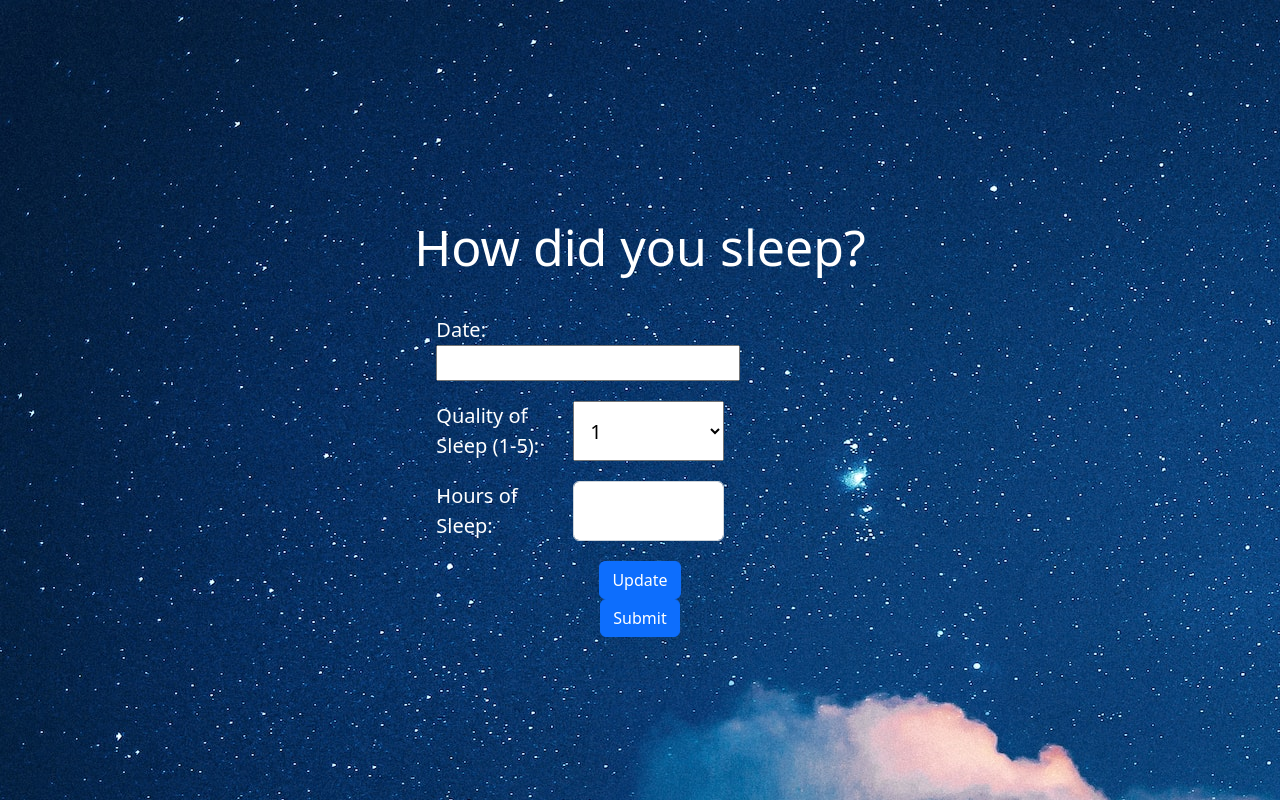
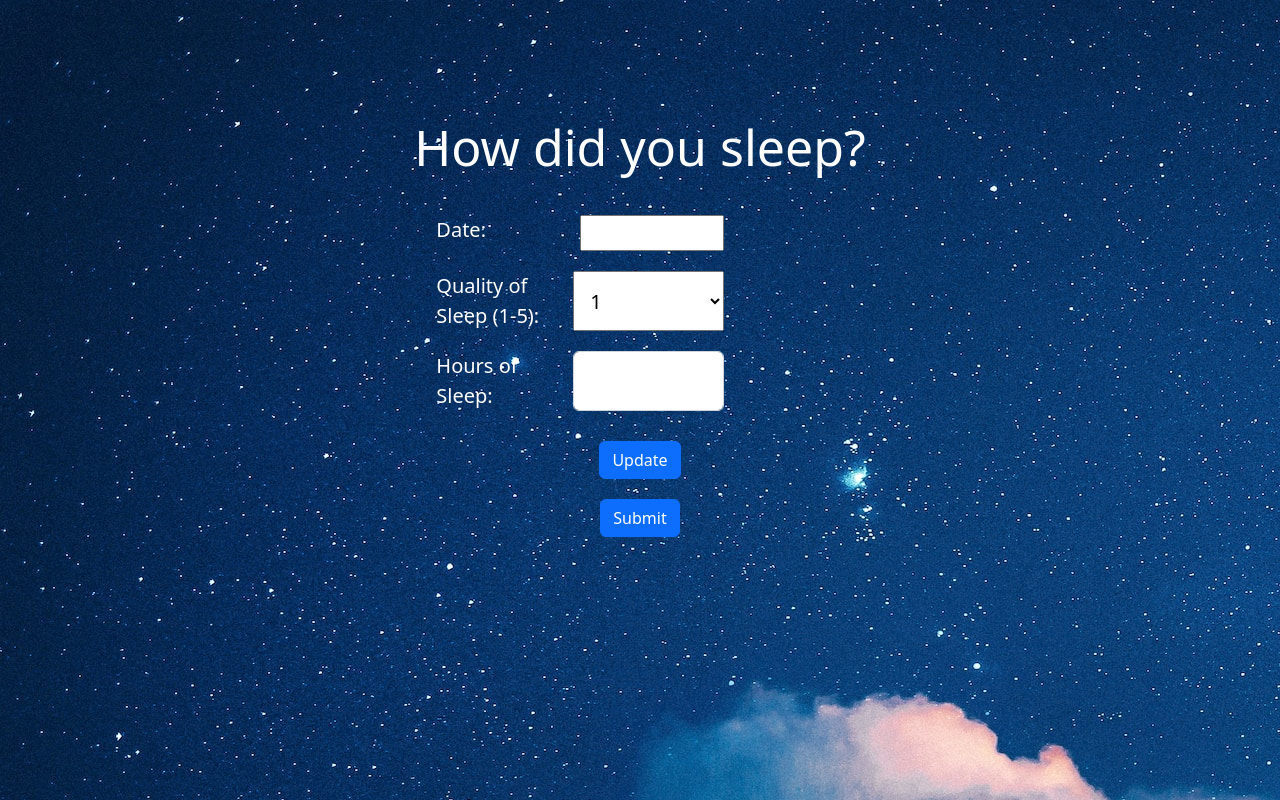
Before and after one commit to jdalfaro4/Sleep-Minded, a React (Create React App) app in the folder client/: page /SleepInput in a window 1280 px wide. Shown: the top 800 px of the page. Built offline with nearby package versions, Linux system fonts and the light colour scheme.

Commit message:
SleepInput CSS

```diff
--- a/client/src/App.css
+++ b/client/src/App.css
@@ -67,6 +67,15 @@ a:hover{
 .active{
     text-decoration: solid;
 }
+
+.datepicker{
+  width: 100%;
+
+}
+
+.submit{
+  margin: 10px;
+}
 /* Home */
 
 .about-page {
@@ -91,7 +100,7 @@ about-inner {
   color: white;
   line-height: 1.1;
   padding: 20px 10px;
-  margin-top: 200px;
+  margin-top: 100px;
 }
 
 
--- a/client/src/Pages/SleepInputPage.js
+++ b/client/src/Pages/SleepInputPage.js
@@ -67,9 +67,12 @@ const SleepInputPage = () => {
             <div className="form-row question-container">
               <div className="about-form container">
                 <div className="row">
-                  <label className="col">Date:</label>
-                  <DatePicker className="col" selected={selectedDate} onChange={handleDateChange} />
+                  <label class="col" style={{ paddingRight: 0 }}>Date:</label>
+                  <div className="col" style={{ padding: 0 }}>
+                    <DatePicker className="col datepicker" selected={selectedDate} onChange={handleDateChange} />
+                  </div>
                 </div>
+
               </div>
 
               <div className="form-row about-form container">
```
